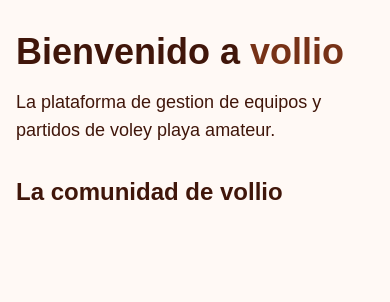
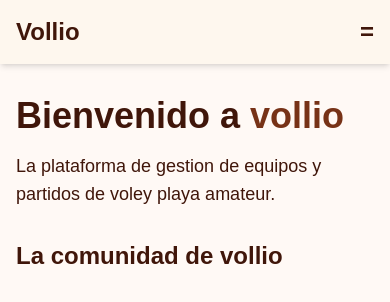
Before and after one commit to ruugii/vollio_front, a Next.js app: page / in a window 390 px wide. Shown: the top 302 px of the page. Built offline with nearby package versions, Linux system fonts and the light colour scheme.

Commit message:
feat: implement MovileHeader component for mobile navigation

```diff
--- a/src/app/components/Header/index.tsx
+++ b/src/app/components/Header/index.tsx
@@ -1,8 +1,11 @@
+import Text from "@/app/Text/Text";
 import MenuItem from "@/app/ux/MenuItem";
 import PrivateHeader from "@/app/ux/PrivateHeader";
+import MovileHeader from "../MovileHeader";
 
 export default function Header() {
   return (
+    <>
       <header className="bg-vollio-50 text-vollio-950 py-4 hidden md:block shadow-md">
         <nav className="container mx-auto px-4 flex flex-wrap items-center justify-between">
           <div className="text-2xl font-bold">Vollio</div>
@@ -17,5 +20,7 @@ export default function Header() {
           </ul>
         </nav>
       </header>
+      <MovileHeader />
+    </>
   );
 }
--- /dev/null
+++ b/src/app/components/MovileHeader/index.tsx
@@ -0,0 +1,34 @@
+"use client";
+
+import MenuItem from "@/app/ux/MenuItem";
+import PrivateHeader from "@/app/ux/PrivateHeader";
+import { useState } from "react";
+
+export default function MovileHeader() {
+  const [open, setOpen] = useState<boolean>(false);
+  return (
+    <header className="bg-vollio-50 text-vollio-950 py-4 block md:hidden shadow-md">
+      <div className="container mx-auto px-4 flex flex-wrap items-center justify-between">
+        <div className="text-2xl font-bold">Vollio</div>
+        <button className="text-2xl font-bold " onClick={(e) => setOpen(!open)}>
+          {"="}
+        </button>
+      </div>
+      {open && (
+        <div className="container mx-auto px-4 flex flex-wrap">
+          <nav className="container mx-auto flex flex-col">
+            <ul className="flex space-x-6 md:space-x-8 flex-col">
+              <MenuItem href="/" className="text-lg">
+                Inicio
+              </MenuItem>
+              <MenuItem href="/about" className="text-lg">
+                Acerca de nosotros
+              </MenuItem>
+              <PrivateHeader />
+            </ul>
+          </nav>
+        </div>
+      )}
+    </header>
+  );
+}
```
Lines whose indentation alone changed are shown as unchanged.
